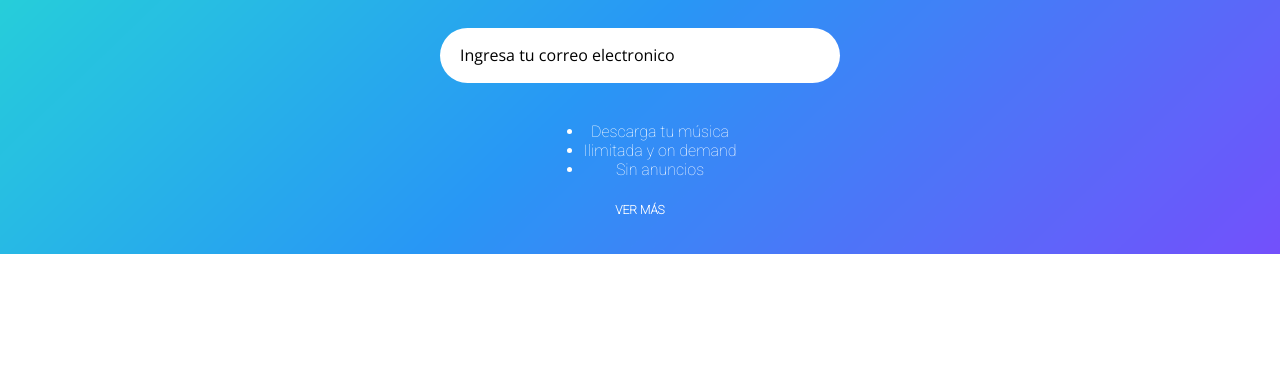
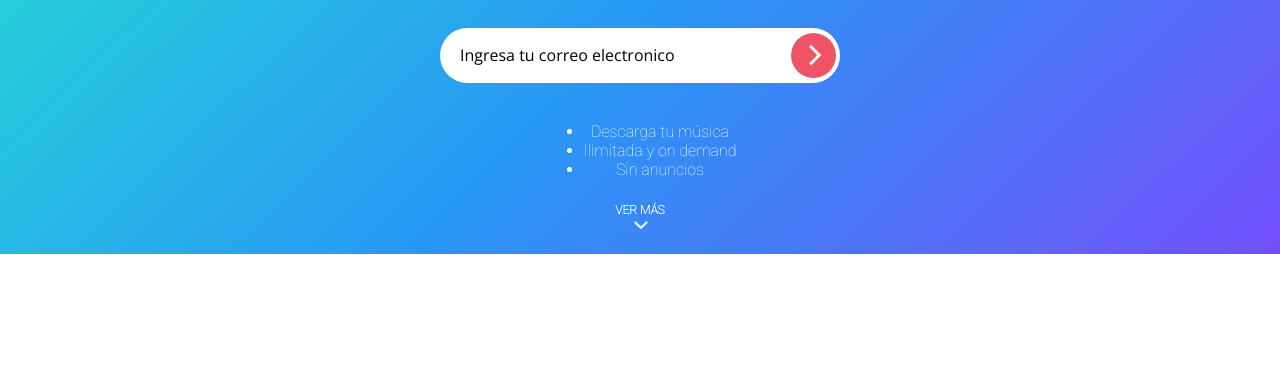
Before and after one commit to jesusocampo1105/Deezer, a plain HTML site: page index.html in a window 1280 px wide. Shown: the part 426-800 px from the top of the page. Drawn offline with nearby package versions, Linux system fonts and the light colour scheme.

Commit message:
correcciones

```diff
--- a/index.html
+++ b/index.html
@@ -51,6 +51,9 @@
         </div>
         <div class="ing_correo">
             <div class="text_ing_correo"><p>Ingresa tu correo electronico</p></div>
+            <div class="circulo">
+                <div class="img_arrow"> <img src="/imagenes/arrow.png" alt="arrow" width="30px"></div>
+            </div>
         </div>
         <div class="lista">
             <ul>
@@ -59,7 +62,13 @@
                 <li>Sin anuncios</li>
             </ul>
         </div>
-        <div class="ver_mas"><p><strong>VER MÁS</strong> </p></div>
+        <div class="ver_mas">
+            <p><strong>VER MÁS</strong> </p>
+            <div class="img_arrow_down">
+                <img src="/imagenes/arrow.png" alt="arrow" width="20px">
+            </div>
+
+        </div>
     </div>
     <div class="titulo">
         <h1>¿Por qué elegir <br> Deezer Premium?</h1>
--- a/style.css
+++ b/style.css
@@ -167,6 +167,8 @@ body{
     position: absolute;
     z-index: 10;
     top: 62%;
+    display: flex;
+    justify-content: space-between;
 }
 
 .text_ing_correo{
@@ -174,6 +176,21 @@ body{
     margin-left: 5%;
     color: rgb(0, 0, 0);
     font-family: "Open Sans";
+}
+
+.circulo{
+    width: 45px;
+    height: 45px;
+    background-color: #ef5466;
+    border-radius: 50px;
+    margin-top: 1.3%;
+    margin-right: 1%;
+    justify-content: center;
+}
+
+.img_arrow{
+    margin-top: 18%;
+    margin-left: 19%;
 }
 
 .lista{
@@ -191,6 +208,10 @@ body{
     top: 89%;
     font-size: 12px;
     font-family: "Roboto";
+}
+
+.img_arrow_down{
+    transform: rotate(90deg);
 }
 
 .titulo{
```
Also changed, not shown: imagenes/43002.png (added), imagenes/arrow.png (added).
